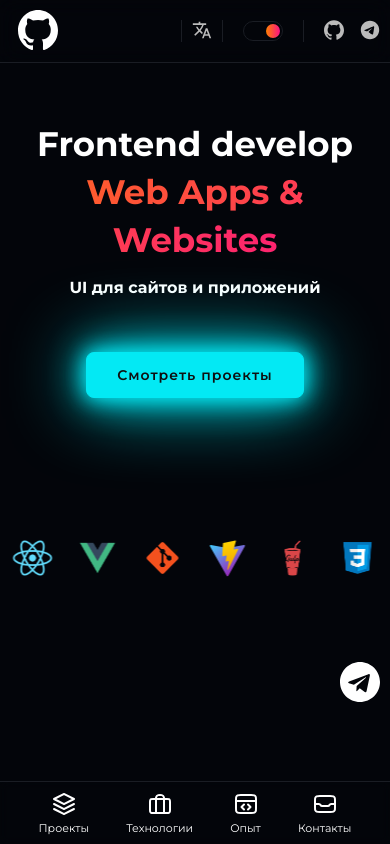
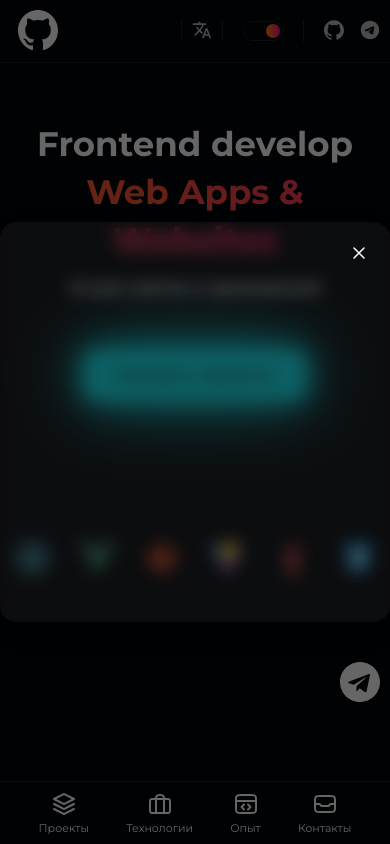
Before and after one commit to ron1ndev/ron1Code, a Vue app: page / in a window 390 px wide. Both pictures are taken after a click on the item "Контакты". Built offline with nearby package versions, Linux system fonts and the light colour scheme.

Commit message:
create base component drawer and configured open drawer for contacs

```diff
--- a/src/App.vue
+++ b/src/App.vue
@@ -1,6 +1,7 @@
 <script setup>
 import Loader from './components/loader/loader.vue';
-import { onMounted, onUnmounted, ref} from 'vue';
+import Drawer from './components/drawer/drawer.vue';
+import { onMounted, onUnmounted, ref, computed} from 'vue';
 import { useDesktopStore } from '@/store/desktop'
 const store = useDesktopStore()
 
@@ -8,6 +9,9 @@ const isLoading = ref(true)
 
 let idInterval = null
 
+const isVisibleModal = computed(()=>{
+  return store.isVisibleModal
+})
 
 onMounted(()=>{
   document.documentElement.classList.add(`theme-${store.themeMode}`)
@@ -27,7 +31,13 @@ onUnmounted(()=>{
 <template>
    <div class="wrapper">
      <Loader v-if="isLoading"/>
-     <router-view v-else/>
+
+     <template v-else>
+        <router-view/>
+        <Drawer @close="store.changeVisibleModal(false)" :isVisible="isVisibleModal">
+        </Drawer>
+     </template>
+
    </div>
 </template>
 
--- /dev/null
+++ b/src/components/drawer/drawer.vue
@@ -0,0 +1,75 @@
+<script setup>
+import { defineProps, defineEmits } from 'vue';
+
+const props = defineProps({
+  isVisible:{
+    type:Boolean,
+    required:true
+  }
+})
+
+const emit = defineEmits(['close'])
+
+const closeModal= ()=>{
+ emit('close')
+}
+
+
+</script>
+
+<template>
+
+  <div class="drawer"
+  @click.self="closeModal"
+  v-if="isVisible">
+      <div class="drawer__content">
+        <slot></slot>
+        <div class="drawer__close"
+        @click="closeModal">
+            <svg width="12" height="12" viewBox="0 0 12 12" fill="none" xmlns="http://www.w3.org/2000/svg">
+              <path d="M11 1L1 11M1 1L11 11" stroke="white" stroke-width="1.5" stroke-linecap="round" stroke-linejoin="round"/>
+            </svg>
+        </div>
+      </div>
+  </div>
+
+</template>
+
+<style lang="scss" scoped>
+
+.drawer{
+
+  position: fixed;
+  inset: 0;
+  background: rgba($color: #000000, $alpha: 0.6);
+  display: flex;
+  align-items:center;
+  justify-content: center;
+  z-index: 100;
+
+  &__content{
+    display: flex;
+    align-items:center;
+    justify-content: center;
+    width: 600px;
+    height: 400px;
+    background: rgba($color: #7a7a7a, $alpha: 0.1);
+    color:#fff;
+    border-radius:16px;
+    box-shadow: 0 10px 25px rgba(0, 0, 0, 0.2);
+    backdrop-filter: blur(8px);
+    -webkit-backdrop-filter: blur(8px);
+    position: relative;
+  }
+  &__close{
+    position: absolute;
+    top: 20px;
+    right: 20px;
+    cursor: pointer;
+    padding: 5px;
+    display: flex;
+    align-items:center;
+    justify-content: center;
+  }
+}
+</style>
--- a/src/components/header/header.vue
+++ b/src/components/header/header.vue
@@ -20,6 +20,9 @@ const switchTheme  = () =>{
 
 const switchLocal = ()=>{
    locale.value = locale.value === 'ru' ? 'en' : 'ru';
+}
+const openModal = ()=>{
+  store.changeVisibleModal(true)
 }
 
 
@@ -69,7 +72,7 @@ watch(isDark,(val)=>{
                 <li class="header__item"><a class="header__link" href="#projects">{{ $t('menu.projects') }}</a></li>
                 <li class="header__item"><a class="header__link" href="#skills">{{ $t('menu.skills') }}</a></li>
                 <li class="header__item"><a class="header__link" href="#experience">{{ $t('menu.experience') }}</a></li>
-                <li class="header__item"><a class="header__link" href="#footer">{{ $t('menu.contacts') }}</a></li>
+                <li @click="openModal" class="header__item"><a class="header__link" href="#footer">{{ $t('menu.contacts') }}</a></li>
             </ul>
         </nav>
         <div class="header__options">
--- a/src/components/mobile-menu/mobileMenu.vue
+++ b/src/components/mobile-menu/mobileMenu.vue
@@ -1,4 +1,11 @@
 <script setup>
+import { useDesktopStore } from '@/store/desktop';
+
+const store = useDesktopStore()
+
+const openModal = ()=>{
+  store.changeVisibleModal(true)
+}
 
 const menuLinks = [
       {
@@ -23,7 +30,8 @@ const menuLinks = [
     icon: `<svg width="24" height="24" viewBox="0 0 24 24" fill="none" xmlns="http://www.w3.org/2000/svg">
                     <path d="M2 12H5.88197C6.56717 12 7.19357 12.3871 7.5 13C7.80643 13.6129 8.43283 14 9.11803 14H14.882C15.5672 14 16.1936 13.6129 16.5 13C16.8064 12.3871 17.4328 12 18.118 12H22M2 12V8.8C2 7.11984 2 6.27976 2.32698 5.63803C2.6146 5.07354 3.07354 4.6146 3.63803 4.32698C4.27976 4 5.11984 4 6.8 4H17.2C18.8802 4 19.7202 4 20.362 4.32698C20.9265 4.6146 21.3854 5.07354 21.673 5.63803C22 6.27976 22 7.11984 22 8.8V12M2 12V15.2C2 16.8802 2 17.7202 2.32698 18.362C2.6146 18.9265 3.07354 19.3854 3.63803 19.673C4.27976 20 5.11984 20 6.8 20H17.2C18.8802 20 19.7202 20 20.362 19.673C20.9265 19.3854 21.3854 18.9265 21.673 18.362C22 17.7202 22 16.8802 22 15.2V12" stroke="currentColor" stroke-width="2" stroke-linecap="round" stroke-linejoin="round"/>
                   </svg>`,
-    title:'menu.contacts'
+    title:'menu.contacts',
+    link:openModal
   },
 ]
 
@@ -32,7 +40,7 @@ const menuLinks = [
 <template>
   <nav class="header__menu-mobile menu-mobile">
     <ul class="menu-mobile__list">
-        <li class="menu-mobile__item" v-for="(item,index) in menuLinks" :key="index">
+        <li class="menu-mobile__item" v-for="(item,index) in menuLinks" :key="index" @click="item.link?.()">
             <div class="menu-mobile__icon" v-html="item.icon">
               </div>
             <div class="menu-mobile__title">
--- a/src/store/desktop.js
+++ b/src/store/desktop.js
@@ -4,6 +4,7 @@ export const useDesktopStore = defineStore('desktop',{
 
   state:()=>({
     isDarkTheme:true,
+    isVisibleModal:false,
   }),
   getters:{
     themeMode(state){
@@ -13,6 +14,9 @@ export const useDesktopStore = defineStore('desktop',{
   actions:{
     changeTheme(newVal){
       this.isDarkTheme = newVal
+    },
+    changeVisibleModal(newVal){
+      this.isVisibleModal = newVal
     }
   }
 
```
Also changed, not shown: src/components/drawer/style.scss (added).
